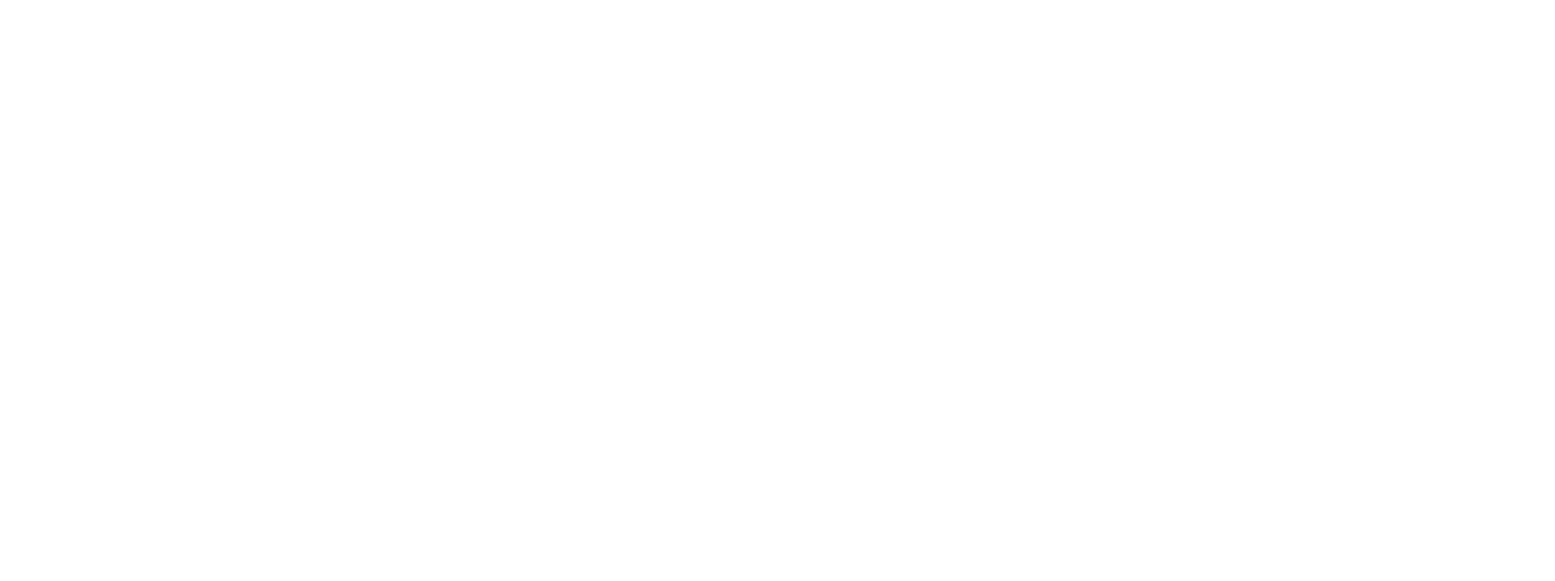
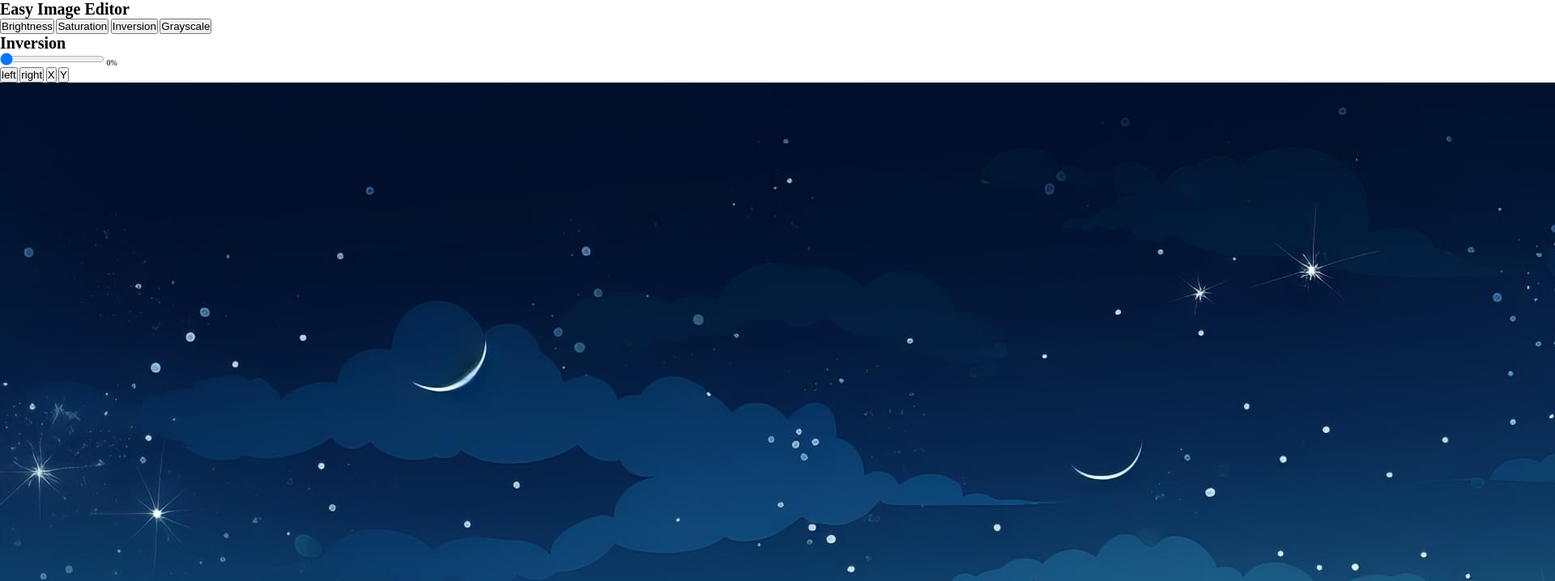
Before and after one commit to Pakuu7/image-editor, a plain HTML site: page index.html in a window 1280 px wide. Shown: the top 718 px of the page at 81% size, 1920 px wide, since content can reach past the window. Drawn offline with Linux system fonts and the light colour scheme.

Commit message:
Creating an HTML structure using BEM

```diff
--- a/index.html
+++ b/index.html
@@ -7,7 +7,42 @@
 		<link rel="stylesheet" href="/dist/css/style.min.css" />
 	</head>
 	<body>
-
+		<div class="editor">
+			<h1 class="editor__title">Easy Image Editor</h1>
+			<div class="editor__contents">
+				<div class="editor__filters">
+					<div class="editor__filter-options">
+						<button class="editor__filter-button editor__filter-button--brightness">Brightness</button>
+						<button class="editor__filter-button editor__filter-button--saturation">Saturation</button>
+						<button class="editor__filter-button editor__filter-button--inversion">Inversion</button>
+						<button class="editor__filter-button editor__filter-button--grayscale">Grayscale</button>
+					</div>
+					<div class="editor__inversion">
+						<h1>Inversion</h1>
+						<input type="range" class="editor__inversion-slider" min="0" max="100" value="0">
+						<span class="editor__inversion-value">0%</span>
+					</div>
+					<div class="editor__additional-options">
+						<button class="editor__option editor__option--left">left</button>
+						<button class="editor__option editor__option--right">right</button>
+						<button class="editor__option editor__option--x">X</button>
+						<button class="editor__option editor__option--y">Y</button>
+					</div>
+				</div>
+				<div class="editor__image">
+					<img src="dist/img/random-image.jpg" alt="random-image">
+				</div>
+			</div>
+			<div class="editor__general-options">
+				<div class="editor__filter-option">
+					<button class="editor__filter-reset">Reset filters</button>
+				</div>
+				<div class="editor__image-option">
+					<button class="editor__image-choose">Choose image</button>
+					<button class="editor__image-save">Save image</button>
+				</div>
+			</div>
+		</div>
 
 
 		<script src="/dist/js/main.min.js"></script>
```
Also changed, not shown: dist/img/random-image.jpg (added), 1 other file.
